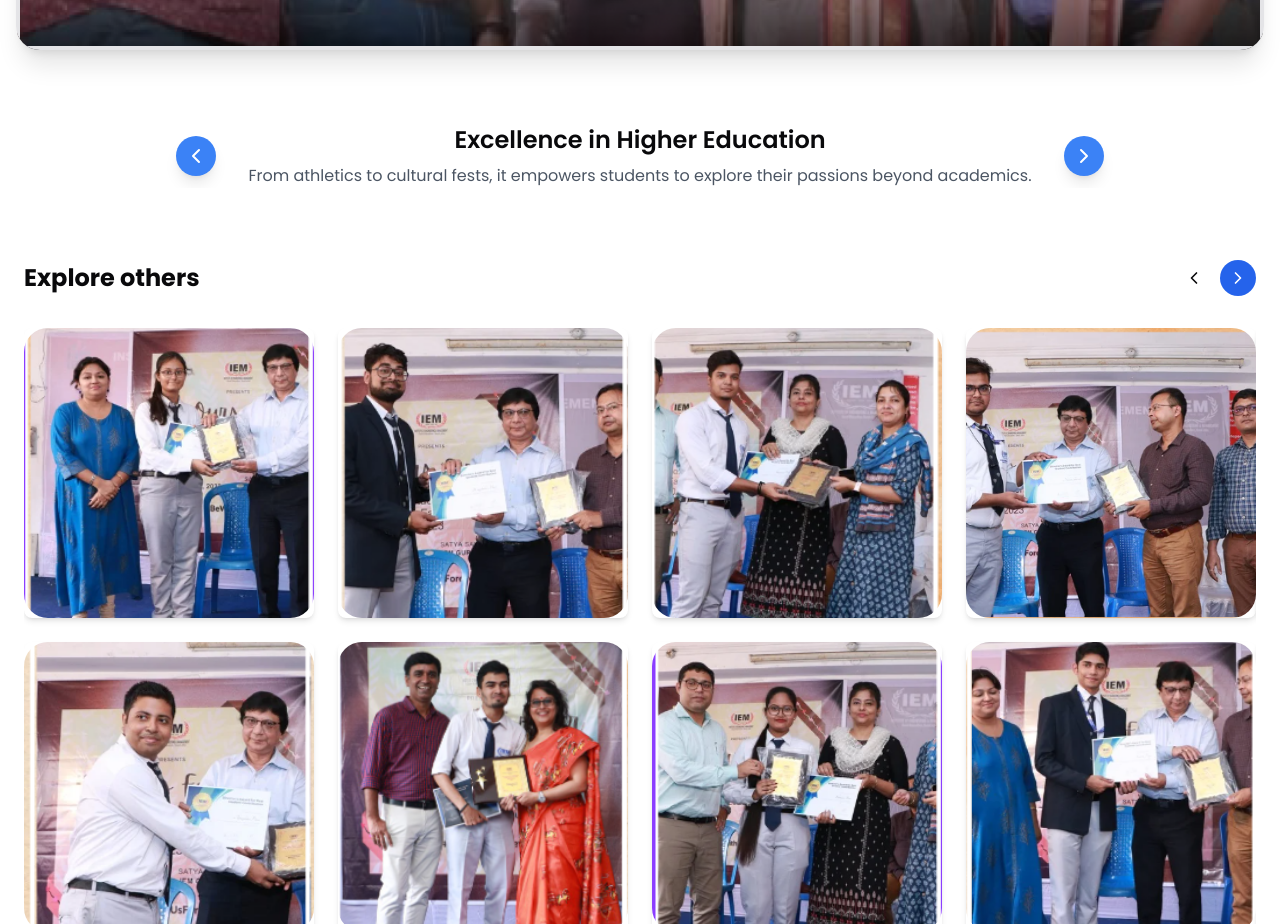
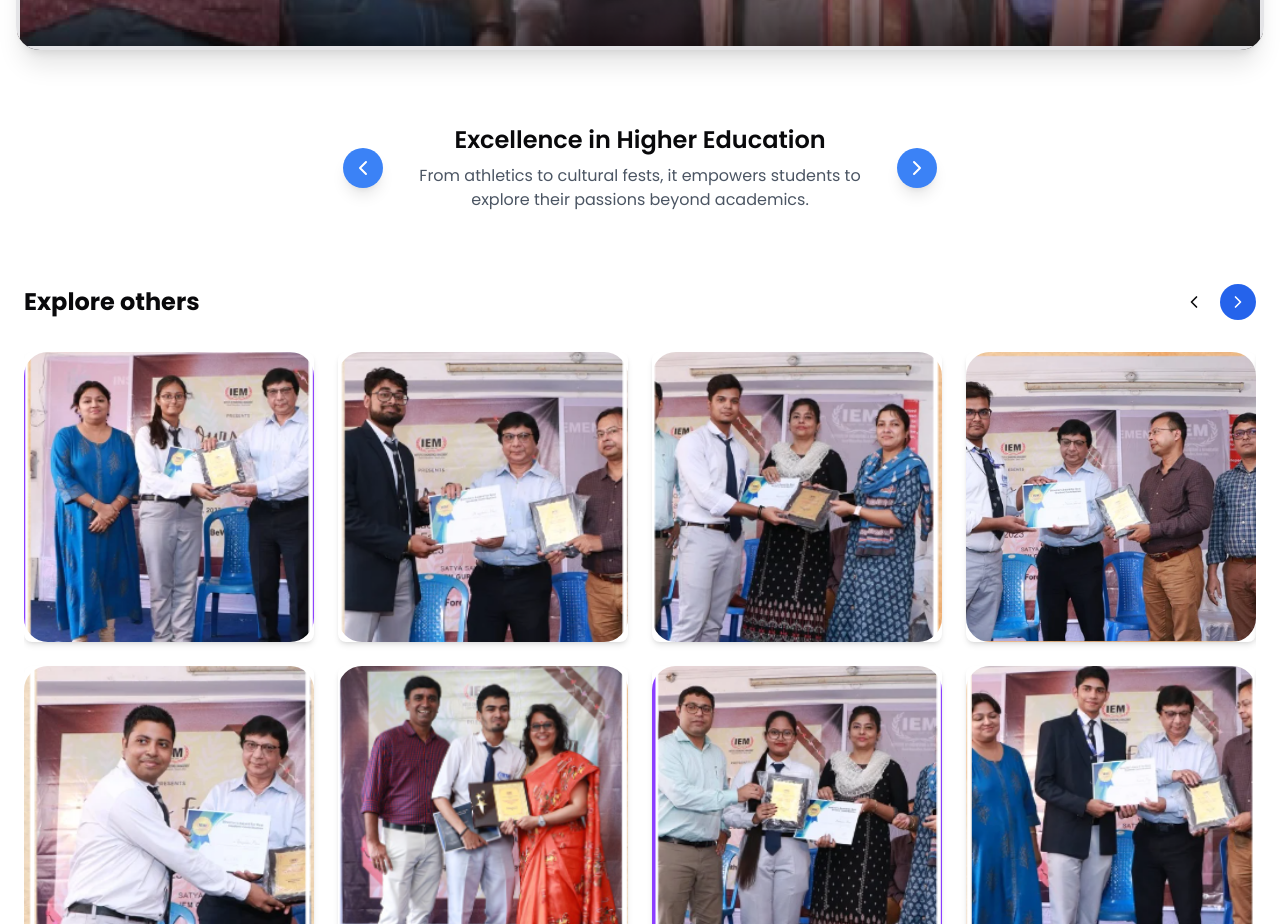
Before and after one commit to arkodeep3404/gymkhana_website, a Next.js app: page /awards in a window 1280 px wide. Shown: the part 1000-1924 px from the top of the page. Built offline with nearby package versions, Linux system fonts and the light colour scheme.

Commit message:
Fixed width of navigation button event page

```diff
--- a/components/carousel.tsx
+++ b/components/carousel.tsx
@@ -175,7 +175,7 @@ const Carousel = ({
             )}
 
           {/* Title and Description */}
-            <div>
+        <div className="w-[450px] max-w-lg"> {/* Fixed width */}
           <h2 className={`text-2xl font-semibold ${titleClassName}`}>
               {items[currentIndex].title}
           </h2>
@@ -183,7 +183,6 @@ const Carousel = ({
               {items[currentIndex].description}
           </p>
         </div>
-
             {/* Right Navigation Button */}
             {showArrows && (
               <button
```
Lines whose indentation alone changed are shown as unchanged.
